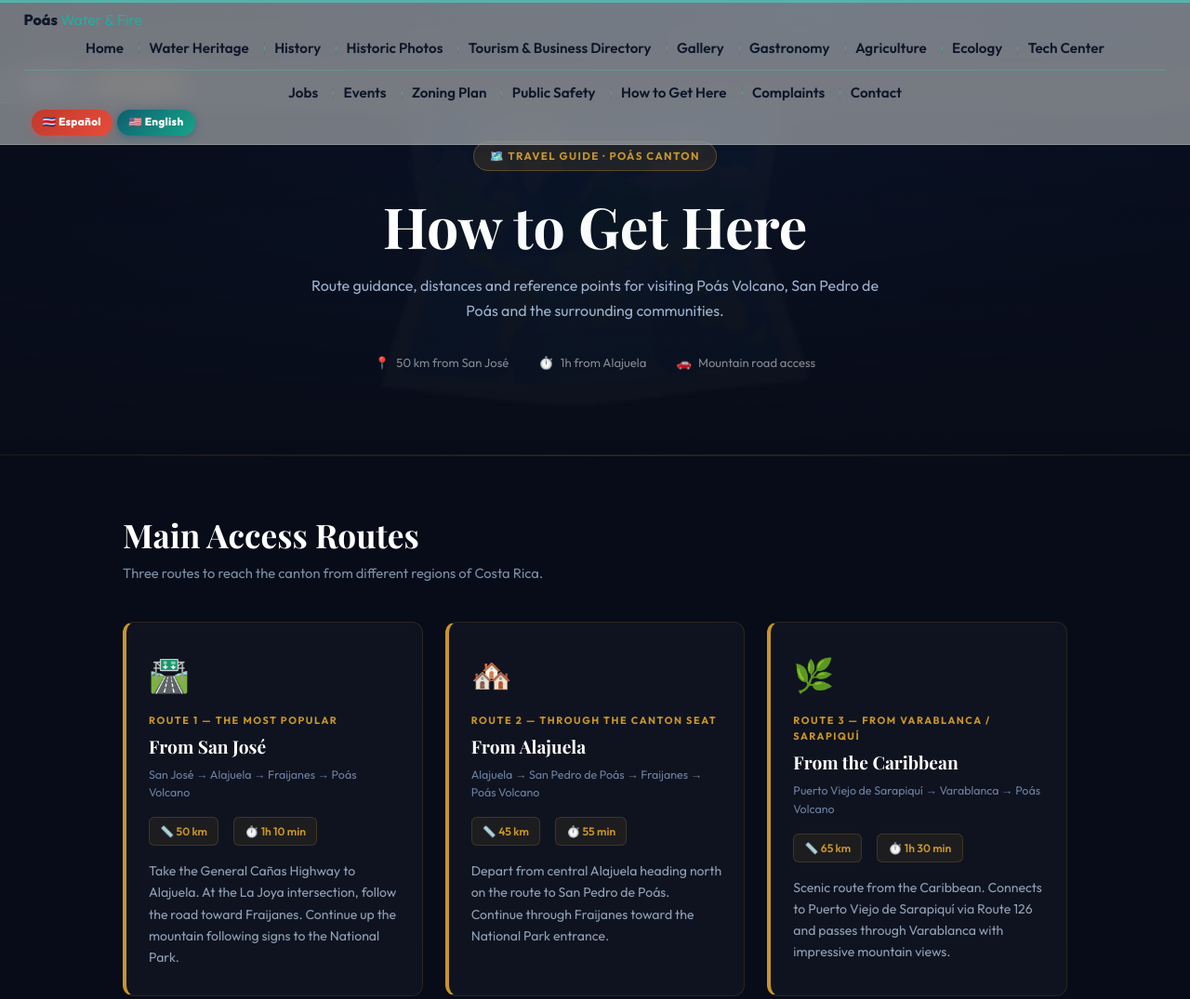
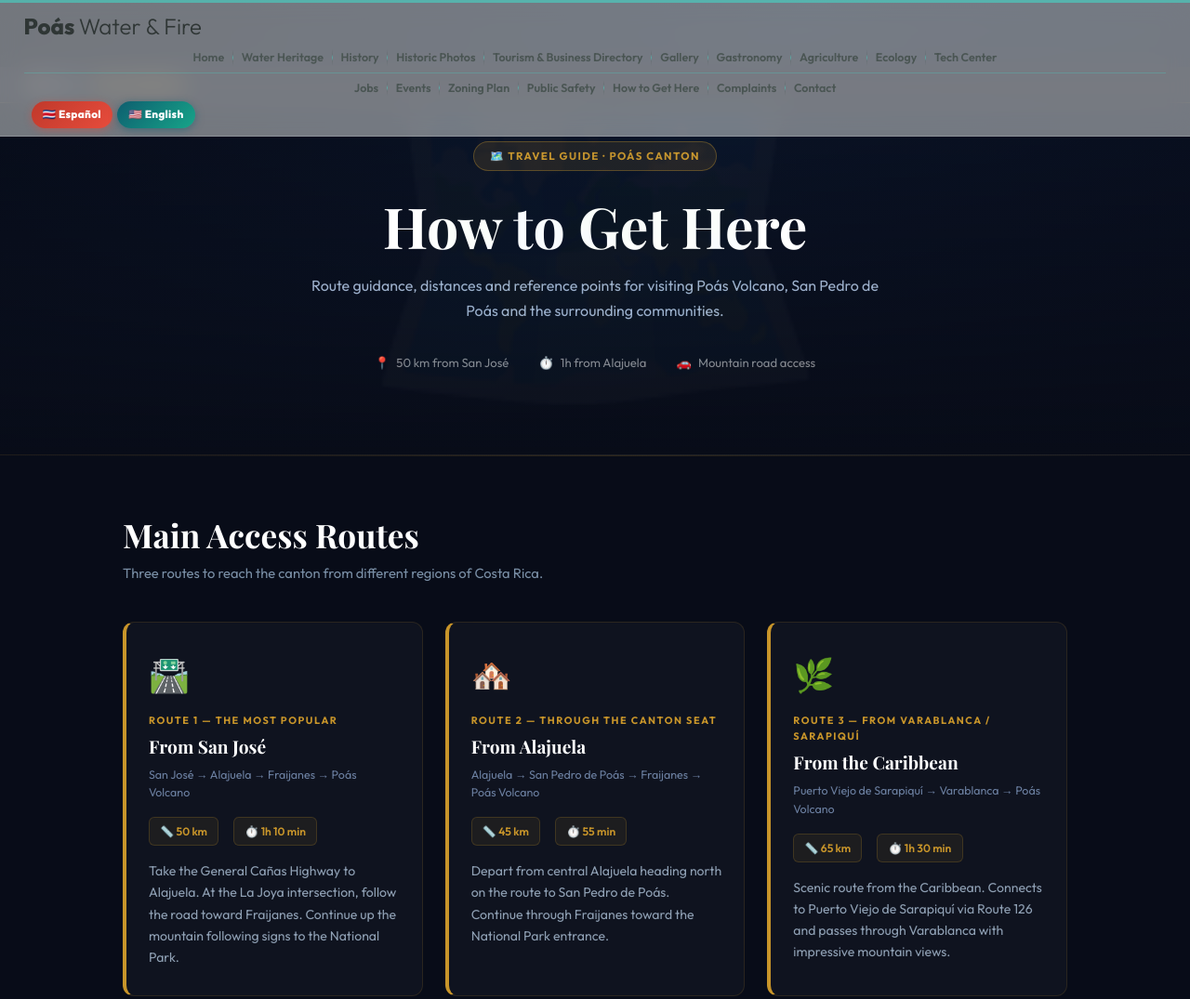
Before and after one commit to cesarluiscr/poas-agua-y-fuego, a website: page como-llegar-en.html in a window 1280 px wide. Shown: the top 1075 px of the page at 93% size. Drawn offline with nearby package versions, Linux system fonts and the light colour scheme; grey boxes are pictures that could not be loaded; a web font is replaced by a local one.

Commit message:
Use shared navbar styles on English How to Get Here page

```diff
--- a/como-llegar-en.html
+++ b/como-llegar-en.html
@@ -17,21 +17,6 @@
     <link rel="stylesheet" href="style.css?v=2">
     <link rel="stylesheet" href="https://unpkg.com/leaflet@1.9.4/dist/leaflet.css">
     <style>
-        .navbar {
-            background: rgba(248, 250, 249, 0.45) !important;
-            backdrop-filter: blur(14px) !important;
-            -webkit-backdrop-filter: blur(14px) !important;
-            border-bottom: 1px solid rgba(255, 255, 255, 0.18) !important;
-            box-shadow: inset 0 3px 0 0 rgba(64, 224, 208, 0.55) !important;
-            padding: 0.55rem 2% !important;
-        }
-        .navbar .logo { color: #0f172a !important; font-size: 1rem !important; }
-        .navbar .logo span { color: #14b8a6 !important; }
-        .nav-links { display: flex !important; flex-wrap: wrap !important; gap: 0.35rem !important; }
-        .nav-links a { color: #0f172a !important; font-size: 0.95rem !important; text-decoration: none !important; padding: 0.35rem 0.65rem !important; border-radius: 999px !important; }
-        .nav-lang { display: flex !important; gap: 0.35rem !important; align-items: center !important; }
-        .hamburger { display: none !important; }
-
         /* ── VARIABLES ── */
         :root {
             --gold:  #C8952A;
```
